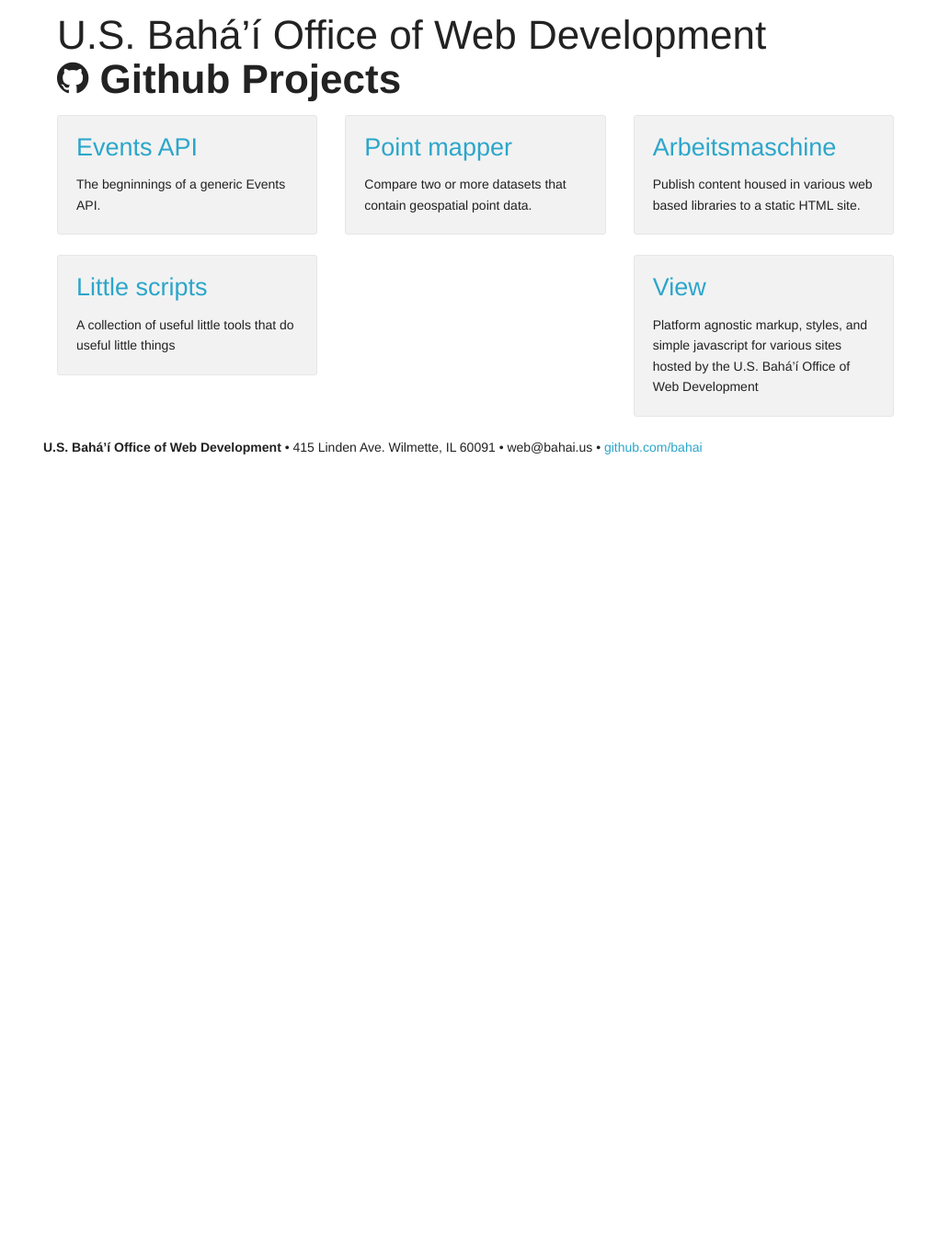
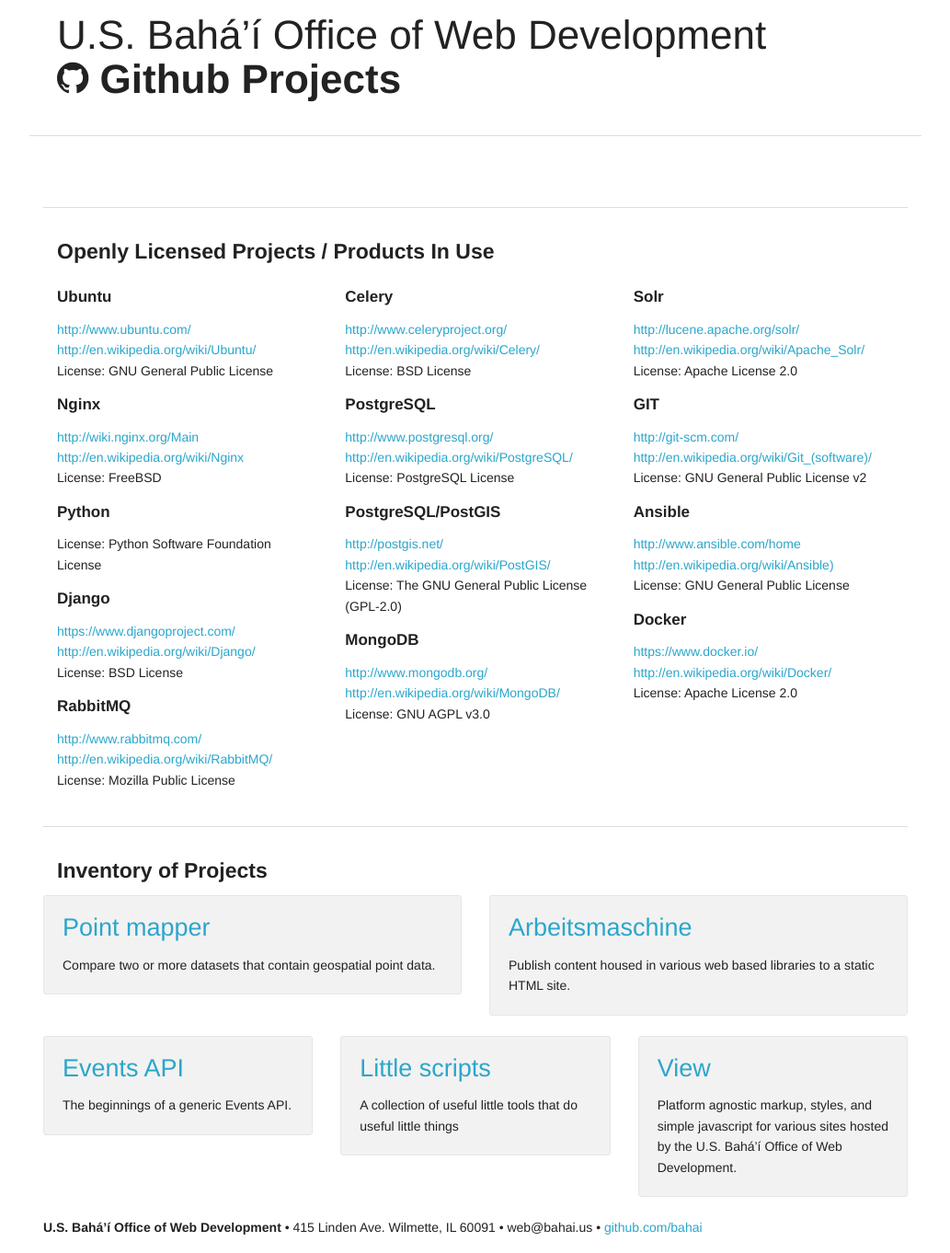
Before and after one commit to Bahai/bahai.github.io, a Jekyll site: the page built from index.html, in a window 1280 px wide. Shown: the whole page at 92% size, without its empty margins (123-1156 px from the left). Built offline with Jekyll 4.4.1, drawn with Linux system fonts in a browser that asks for light colours; Markdown is read by kramdown in place of the engine named in the settings; before the commit the page ends 900 px from its top, so only the background shows below that.

Commit message:
content add and reorg hullo hullo

```diff
--- a/index.html
+++ b/index.html
@@ -3,34 +3,152 @@
 title: U.S. Bahá’í Office of Web Development | Github Projects
 ---
 
-<div class="twelve columns" id="home">
+		<div class="row">
+		<hr>
+
+        <div class="six columns">
+                <h3 class="light">
+                </h3>
+                <p>
+                </p>
+            </div>
+        </div>
+        <div class="six columns">
+                <h3 class="light">
+                </h3>
+                <p>
+                </p>
+            </div>
+        </div>
+
+
+		<div class="row">
+		<hr>
+        <div class="twelve columns">
+			<h4>Openly Licensed Projects / Products In Use</h4>
+		</div>
+			<div class="four columns">
+				<h5>Ubuntu</h5>
+				<ul class="no-bullet">
+					<li></li>
+					<li><a href="http://www.ubuntu.com/">http://www.ubuntu.com/</a></li>
+					<li><a href="http://en.wikipedia.org/wiki/Ubuntu_(operating_system)/">http://en.wikipedia.org/wiki/Ubuntu/</a></li>
+					<li>License: GNU General Public License</li>
+				</ul>
+				<h5>Nginx</h5>
+				<ul class="no-bullet">
+					<li><a href="http://wiki.nginx.org/Main">http://wiki.nginx.org/Main</a></li>
+					<li><a href="http://en.wikipedia.org/wiki/Nginx">http://en.wikipedia.org/wiki/Nginx</a></li>
+					<li>License: FreeBSD</li>
+				</ul>
+				<h5>Python</h5>
+				<ul class="no-bullet">
+					<li><a href=""></a></li>
+					<li><a href=""></a></li>
+					<li>License: Python Software Foundation License</li>
+				</ul>
+				<h5>Django</h5>
+				<ul class="no-bullet">
+					<li><a href="https://www.djangoproject.com/">https://www.djangoproject.com/</a></li>
+					<li><a href="http://en.wikipedia.org/wiki/Django_(web_framework)/">http://en.wikipedia.org/wiki/Django/</a></li>
+					<li>License: BSD License</li>
+				</ul>
+				<h5>RabbitMQ</h5>
+				<ul class="no-bullet">
+					<li><a href="http://www.rabbitmq.com/">http://www.rabbitmq.com/</a></li>
+					<li><a href="http://en.wikipedia.org/wiki/RabbitMQ">http://en.wikipedia.org/wiki/RabbitMQ/</a></li>
+					<li>License: Mozilla Public License</li>
+				</ul>
+			</div>
+			<div class="four columns">
+				<h5>Celery</h5>
+				<ul class="no-bullet">
+					<li><a href="http://www.celeryproject.org/">http://www.celeryproject.org/</a></li>
+					<li><a href="http://en.wikipedia.org/wiki/Celery_Task_Queue/">http://en.wikipedia.org/wiki/Celery/</a></li>
+					<li>License: BSD License</li>
+				</ul>
+				<h5>PostgreSQL</h5>
+				<ul class="no-bullet">
+					<li><a href="http://www.postgresql.org/">http://www.postgresql.org/</a></li>
+					<li><a href="http://en.wikipedia.org/wiki/PostgreSQL">http://en.wikipedia.org/wiki/PostgreSQL/</a></li>
+					<li>License: PostgreSQL License</li>
+				</ul>
+				<h5>PostgreSQL/PostGIS</h5>
+				<ul class="no-bullet">
+					<li><a href="http://postgis.net/">http://postgis.net/</a></li>
+					<li><a href="http://en.wikipedia.org/wiki/PostGIS">http://en.wikipedia.org/wiki/PostGIS/</a></li>
+					<li>License: The GNU General Public License (GPL-2.0)</li>
+				</ul>
+				<h5>MongoDB</h5>
+				<ul class="no-bullet">
+					<li><a href="http://www.mongodb.org/">http://www.mongodb.org/</a></li>
+					<li><a href="http://en.wikipedia.org/wiki/MongoDB">http://en.wikipedia.org/wiki/MongoDB/</a></li>
+					<li>License: GNU AGPL v3.0</li>
+				</ul>
+			</div>
+			<div class="four columns">
+				<h5>Solr</h5>
+				<ul class="no-bullet">
+					<li><a href="http://lucene.apache.org/solr/">http://lucene.apache.org/solr/</a></li>
+					<li><a href="http://en.wikipedia.org/wiki/Apache_Solr">http://en.wikipedia.org/wiki/Apache_Solr/</a></li>
+					<li>License: Apache License 2.0</li>
+				</ul>
+				<h5>GIT</h5>
+				<ul class="no-bullet">
+					<li><a href="http://git-scm.com/">http://git-scm.com/</a></li>
+					<li><a href="http://en.wikipedia.org/wiki/Git_(software)">http://en.wikipedia.org/wiki/Git_(software)/</a></li>
+					<li>License: GNU General Public License v2</li>
+				</ul>
+				<h5>Ansible</h5>
+				<ul class="no-bullet">
+					<li><a href="http://www.ansible.com/home/">http://www.ansible.com/home</a></li>
+					<li><a href="http://en.wikipedia.org/wiki/Ansible_(software)">http://en.wikipedia.org/wiki/Ansible)</a></li>
+					<li>License: GNU General Public License</li>
+				</ul>
+				<h5>Docker</h5>
+				<ul class="no-bullet">
+					<li><a href="https://www.docker.io/">https://www.docker.io/</a></li>
+					<li><a href="http://en.wikipedia.org/wiki/Docker_(software)">http://en.wikipedia.org/wiki/Docker/</a></li>
+					<li>License: Apache License 2.0</li>
+				</ul>
+			</div>
+		</div>
+
+
     <div class="row">
+	<hr>
+        <div class="twelve columns">
+			  <h4>Inventory of Projects</h4>
+	  	</div>
+
+
+    <div class="row">
+        <div class="six columns">
+            <div class="panel radius">
+                <h3 class="light">
+                    <a href="http://bahai.github.io/point-mapper/">Point mapper</a>
+                </h3>
+                <p>Compare two or more datasets that contain geospatial point data.</p>
+            </div>
+        </div>
+
+        <div class="six columns">
+            <div class="panel radius">
+                <h3 class="light">
+                    <a href="http://bahai.github.io/arbeitsmaschine/">Arbeitsmaschine</a>
+                </h3>
+                <p>Publish content housed in various web based libraries to a static HTML site.</p>
+            </div>
+        </div>
         <div class="four columns">
             <div class="panel radius">
                 <h3 class="light">
                     <a href="https://github.com/bahai/events-api/">Events API</a>
                 </h3>
-                <p>The begninnings of a generic Events API.</p>
+                <p>The beginnings of a generic Events API.</p>
             </div>
         </div>
-        <div class="four columns">
-            <div class="panel radius">
-                <h3 class="light">
-                    <a href="/point-mapper/">Point mapper</a>
-                </h3>
-                <p>Compare two or more datasets that contain geospatial point data.</p>
-            </div>
-        </div>
-        <div class="four columns">
-            <div class="panel radius">
-                <h3 class="light">
-                    <a href="/arbeitsmaschine/">Arbeitsmaschine</a>
-                </h3>
-                <p>Publish content housed in various web based libraries to a static HTML site.</p>
-            </div>
-        </div>
-    </div>
-    <div class="row">
+
         <div class="four columns">
             <div class="panel radius">
                 <h3 class="light">
@@ -39,13 +157,17 @@
                 <p>A collection of useful little tools that do useful little things</p>
             </div>
         </div>
+
         <div class="four columns">
             <div class="panel radius">
                 <h3 class="light">
                     <a href="https://github.com/bahai/view/">View</a>
                 </h3>
-                <p>Platform agnostic markup, styles, and simple javascript for various sites hosted by the U.S. Bahá’í Office of Web Development</p>
+                <p>Platform agnostic markup, styles, and simple javascript for various sites hosted by the U.S. Bahá’í Office of Web Development.</p>
             </div>
         </div>
+
     </div>
 </div>
+
+</div>
```
